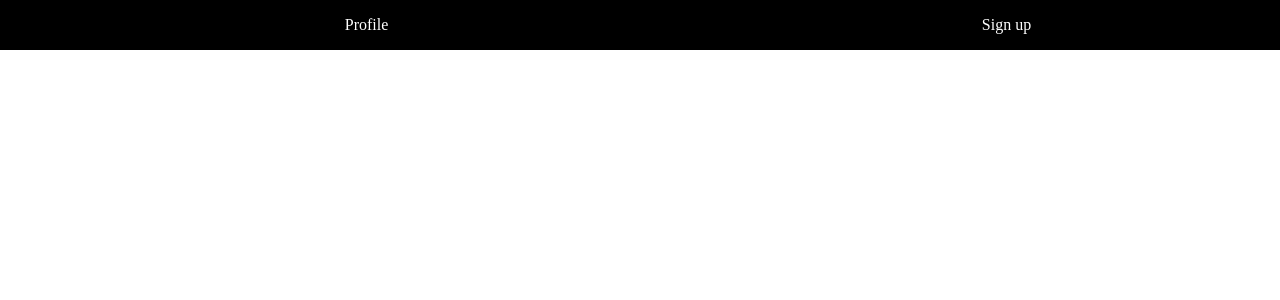
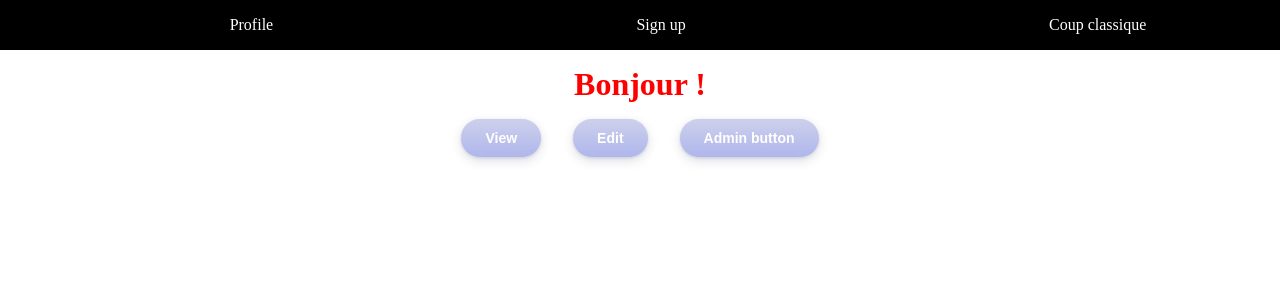
Before and after one commit to AzraeLandres/quete-angular, an Angular app: page /coup-classique in a window 1280 px wide. Before the commit this address led to /. Shown: the top 300 px of the page. Built offline with nearby package versions, Linux system fonts and the light colour scheme.

Commit message:
new-quest

```diff
--- a/src/app/app-routing.module.ts
+++ b/src/app/app-routing.module.ts
@@ -2,11 +2,13 @@ import { NgModule } from '@angular/core';
 import { RouterModule, Routes } from '@angular/router';
 import { SignupComponent } from './signup/signup.component';
 import { UserProfileComponent } from './user-profile/user-profile.component';
+import { CoupClassiqueComponent } from './coup-classique/coup-classique.component';
 
 const routes: Routes = [
   { path: '', redirectTo: 'user', pathMatch: 'full' },
   { path: 'user', component: UserProfileComponent },
   { path: 'signup', component: SignupComponent },
+  { path: 'coup-classique', component: CoupClassiqueComponent },
 ];
 
 @NgModule({
--- a/src/app/app.module.ts
+++ b/src/app/app.module.ts
@@ -8,9 +8,10 @@ import { SignupComponent } from './signup/signup.component';
 import { RouterModule, Routes } from '@angular/router';
 import { routes } from './app-routing.module';
 import { MenuComponent } from './menu/menu.component';
+import { CoupClassiqueComponent } from './coup-classique/coup-classique.component';
 
 @NgModule({
-  declarations: [AppComponent, UserProfileComponent, SignupComponent, MenuComponent],
+  declarations: [AppComponent, UserProfileComponent, SignupComponent, MenuComponent, CoupClassiqueComponent],
   imports: [
     BrowserModule,
     AppRoutingModule,
--- /dev/null
+++ b/src/app/coup-classique/coup-classique.component.css
@@ -0,0 +1,25 @@
+.title {
+  color: red;
+}
+
+button {
+  margin: 1rem;
+  display: inline-block;
+  outline: 0;
+  border: 0;
+  cursor: pointer;
+  font-weight: 600;
+  color: #fff;
+  font-size: 14px;
+  height: 38px;
+  padding: 8px 24px;
+  border-radius: 50px;
+  background-image: linear-gradient(180deg, #cdd0ec, #afb6eb);
+  box-shadow: 0 4px 11px 0 rgb(37 44 97 / 15%),
+    0 1px 3px 0 rgb(93 100 148 / 20%);
+  transition: all 0.2s ease-out;
+  :hover {
+    box-shadow: 0 8px 22px 0 rgb(37 44 97 / 15%),
+      0 4px 6px 0 rgb(93 100 148 / 20%);
+  }
+}
--- /dev/null
+++ b/src/app/coup-classique/coup-classique.component.html
@@ -0,0 +1,4 @@
+<h1 [ngClass]="{ title: isAdmin }">Bonjour !</h1>
+<button>View</button>
+<button *ngIf="isAdmin">Edit</button>
+<button (click)="makeAdmin()">Admin button</button>
--- /dev/null
+++ b/src/app/coup-classique/coup-classique.component.ts
@@ -0,0 +1,13 @@
+import { Component } from '@angular/core';
+
+@Component({
+  selector: 'app-coup-classique',
+  templateUrl: './coup-classique.component.html',
+  styleUrl: './coup-classique.component.css',
+})
+export class CoupClassiqueComponent {
+  isAdmin: boolean = true;
+  makeAdmin(): void {
+    this.isAdmin ? (this.isAdmin = false) : (this.isAdmin = true);
+  }
+}
--- a/src/app/menu/menu.component.html
+++ b/src/app/menu/menu.component.html
@@ -6,5 +6,8 @@
     <li>
       <a routerLink="/signup">Sign up</a>
     </li>
+    <li>
+      <a routerLink="/coup-classique">Coup classique</a>
+    </li>
   </ul>
 </nav>
--- a/src/app/user-profile/user-profile.component.css
+++ b/src/app/user-profile/user-profile.component.css
@@ -1,5 +1,3 @@
-img {
-}
 .card {
   overflow: hidden;
   flex-direction: column;
```
Also changed, not shown: 1 other file (tests, documents, lock files or other folders).
